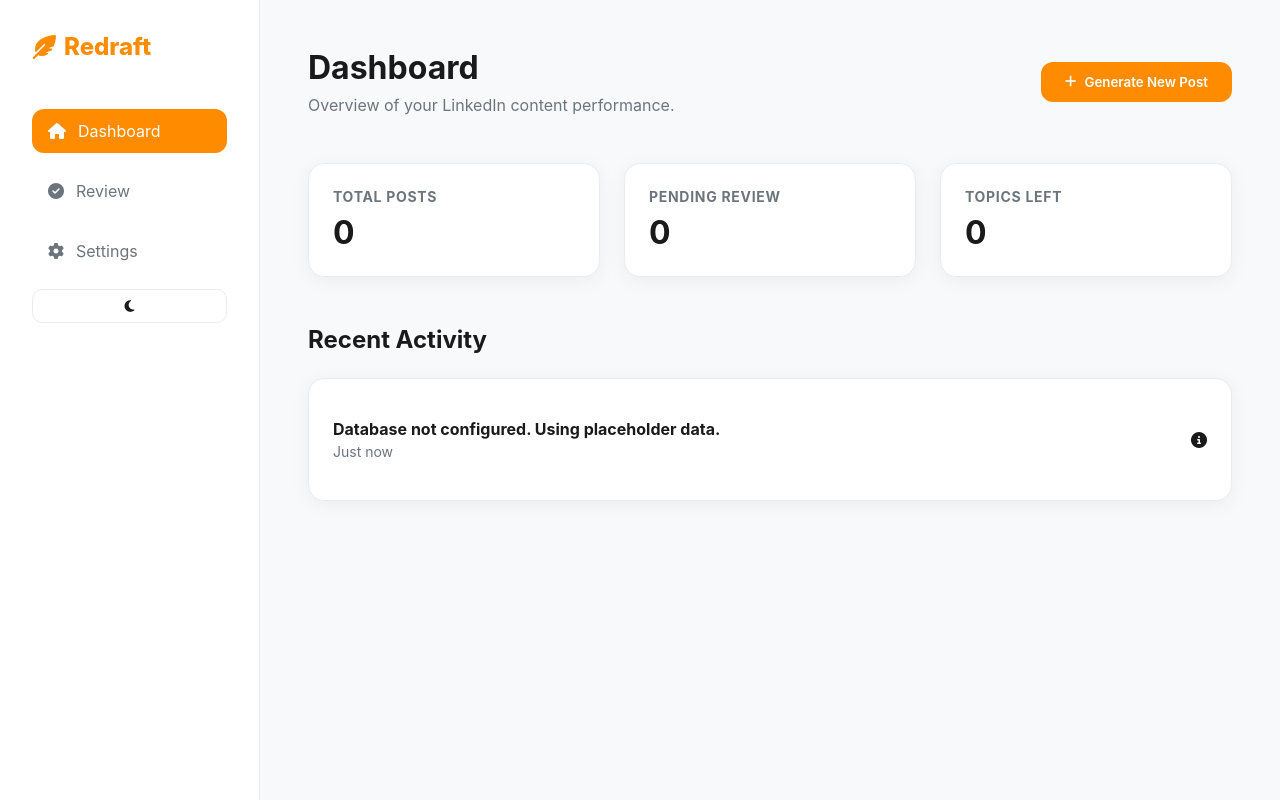
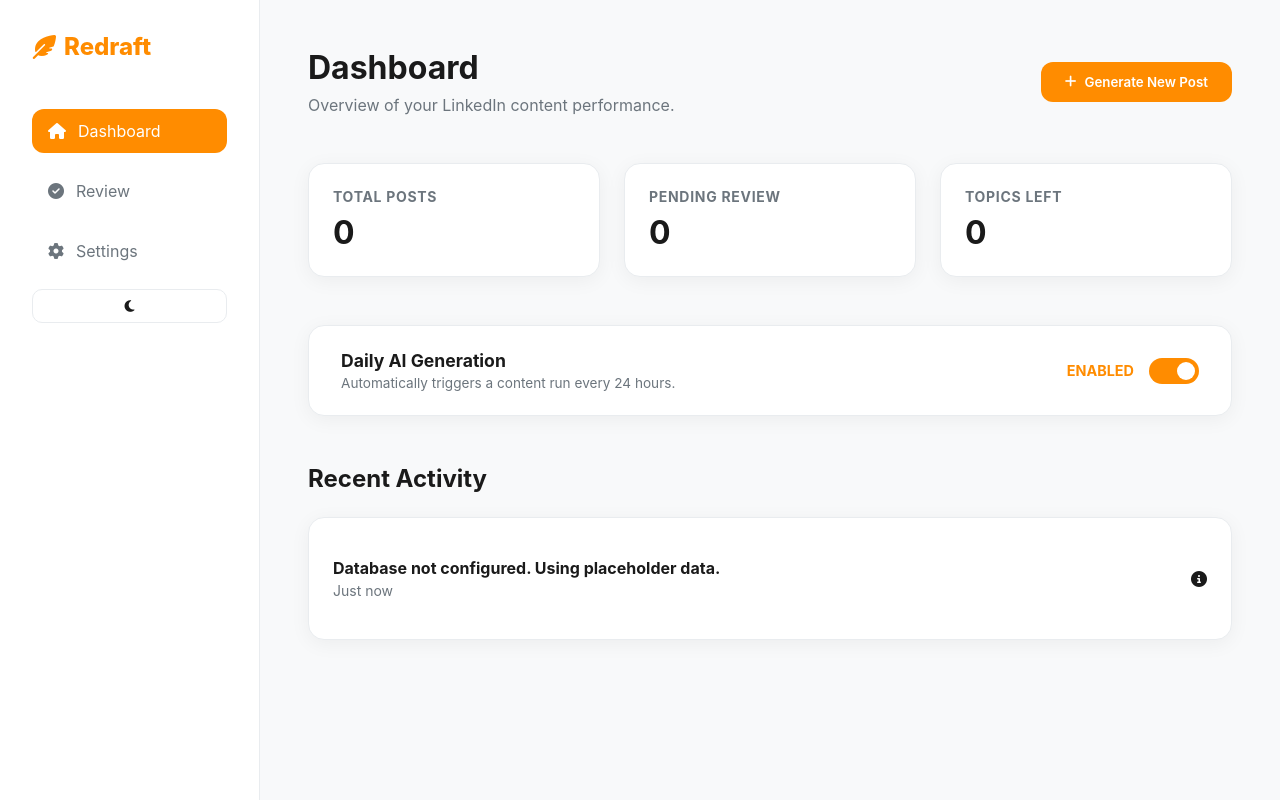
Before and after one commit to onwurahben/redraft-v1, a Flask app: page / in a window 1280 px wide. Run offline with Flask 3, Linux system fonts and the light colour scheme; parts of the project's set-up code (start-up, migrations or seed data) failed here and were passed over.

Commit message:
Add automated post generation

```diff
--- a/app/routes.py
+++ b/app/routes.py
@@ -159,6 +159,27 @@ def register_routes(app):
         return jsonify({"status": "error", "message": "Post not found"}), 404
 
     #-------------------------------
+    # API: Settings
+    #-------------------------------
+    @app.route('/api/settings/automation', methods=['GET', 'POST'])
+    def api_automation_setting():
+        """Get or update the daily generation automation setting."""
+        from memory.db_handler import get_setting, update_setting, log_activity
+
+        if request.method == 'POST':
+            data = request.json
+            enabled = data.get('enabled', True)
+            update_setting("daily_generation_enabled", enabled)
+
+            status_text = "ENABLED" if enabled else "DISABLED"
+            log_activity("info", f"Daily automation {status_text} via dashboard.")
+            return jsonify({"status": "success", "enabled": enabled})
+
+        # GET request
+        enabled = get_setting("daily_generation_enabled", default=True)
+        return jsonify({"status": "success", "enabled": enabled})
+
+    #-------------------------------
     # API: Approve Post
     # Approves a pending post both in DB and in-memory.
     # Payload: { "id": str, "content": str }
--- a/memory/db_handler.py
+++ b/memory/db_handler.py
@@ -196,3 +196,27 @@ def delete_topic(topic):
     except Exception as e:
         logger.error(f"Error deleting topic: {e}")
         return False
+
+def get_setting(key, default=None):
+    """Fetch a configuration setting from the database."""
+    if not supabase:
+        return default
+    try:
+        response = safe_execute(supabase.table("settings").select("value").eq("key", key))
+        if response.data:
+            return response.data[0]["value"]
+        return default
+    except Exception as e:
+        logger.error(f"Error fetching setting {key}: {e}")
+        return default
+
+def update_setting(key, value):
+    """Update or create a configuration setting in the database."""
+    if not supabase:
+        return False
+    try:
+        safe_execute(supabase.table("settings").upsert({"key": key, "value": value}))
+        return True
+    except Exception as e:
+        logger.error(f"Error updating setting {key}: {e}")
+        return False
--- a/static/css/style.css
+++ b/static/css/style.css
@@ -393,3 +393,54 @@ header {
     transform: translateY(-2px);
     box-shadow: 0 4px 12px rgba(99, 102, 241, 0.3);
 }
+
+/* Toggle Switch Styling */
+.toggle-container {
+    display: flex;
+    align-items: center;
+}
+
+.switch {
+    position: relative;
+    display: inline-block;
+    width: 50px;
+    height: 26px;
+}
+
+.switch input {
+    opacity: 0;
+    width: 0;
+    height: 0;
+}
+
+.slider {
+    position: absolute;
+    cursor: pointer;
+    top: 0;
+    left: 0;
+    right: 0;
+    bottom: 0;
+    background-color: var(--border-color);
+    transition: .4s;
+    border-radius: 34px;
+}
+
+.slider:before {
+    position: absolute;
+    content: "";
+    height: 18px;
+    width: 18px;
+    left: 4px;
+    bottom: 4px;
+    background-color: white;
+    transition: .4s;
+    border-radius: 50%;
+}
+
+input:checked+.slider {
+    background-color: var(--accent);
+}
+
+input:checked+.slider:before {
+    transform: translateX(24px);
+}
--- a/templates/dashboard.html
+++ b/templates/dashboard.html
@@ -59,6 +59,24 @@
     <div class="stat-card">
         <h3>Topics Left</h3>
         <div class="value" id="stat-topics">{{ stats.topics_available }}</div>
+    </div>
+</section>
+
+<section style="margin-bottom: 3rem;">
+    <div class="card" style="display: flex; justify-content: space-between; align-items: center; padding: 1.5rem 2rem;">
+        <div>
+            <h4 style="margin: 0; font-size: 1.1rem;">Daily AI Generation</h4>
+            <p style="margin: 4px 0 0 0; font-size: 0.85em; color: var(--text-secondary);">Automatically triggers a
+                content run every 24 hours.</p>
+        </div>
+        <div class="toggle-container">
+            <span id="automation-status"
+                style="margin-right: 15px; font-weight: 700; font-size: 0.9em; text-transform: uppercase; color: var(--text-secondary);">...</span>
+            <label class="switch">
+                <input type="checkbox" id="automation-toggle">
+                <span class="slider"></span>
+            </label>
+        </div>
     </div>
 </section>
 
@@ -217,5 +235,46 @@
     document.getElementById('generate-ai-btn').addEventListener('click', () => {
         startGeneration(null);
     });
+
+    // Automation Toggle Logic
+    const autoToggle = document.getElementById('automation-toggle');
+    const autoStatus = document.getElementById('automation-status');
+
+    async function loadAutomationSetting() {
+        try {
+            const res = await fetch('/api/settings/automation');
+            const data = await res.json();
+            autoToggle.checked = data.enabled;
+            updateStatusText(data.enabled);
+        } catch (e) { console.error("Failed to load automation setting", e); }
+    }
+
+    function updateStatusText(enabled) {
+        autoStatus.innerText = enabled ? 'Enabled' : 'Disabled';
+        autoStatus.style.color = enabled ? 'var(--accent)' : 'var(--text-secondary)';
+    }
+
+    autoToggle.addEventListener('change', async () => {
+        const enabled = autoToggle.checked;
+        updateStatusText(enabled);
+
+        try {
+            const res = await fetch('/api/settings/automation', {
+                method: 'POST',
+                headers: { 'Content-Type': 'application/json' },
+                body: JSON.stringify({ enabled: enabled })
+            });
+            const data = await res.json();
+            if (data.status === 'success') {
+                showNotification(`Daily automation ${enabled ? 'enabled' : 'disabled'}.`, 'info');
+            }
+        } catch (e) {
+            console.error("Failed to update setting", e);
+            showNotification("Failed to update setting", "error");
+        }
+    });
+
+    // Initial load
+    loadAutomationSetting();
 </script>
 {% endblock %}
```
Also changed, not shown: llms/gemini_evaluator.py (+23 -4 lines), llms/gpt4_generator.py (+12 -4 lines), run_pipeline.py (added, +48 -0 lines), .github/workflows/daily_generate.yml (added), .github/workflows/daily_run.yml (deleted), README.md.
